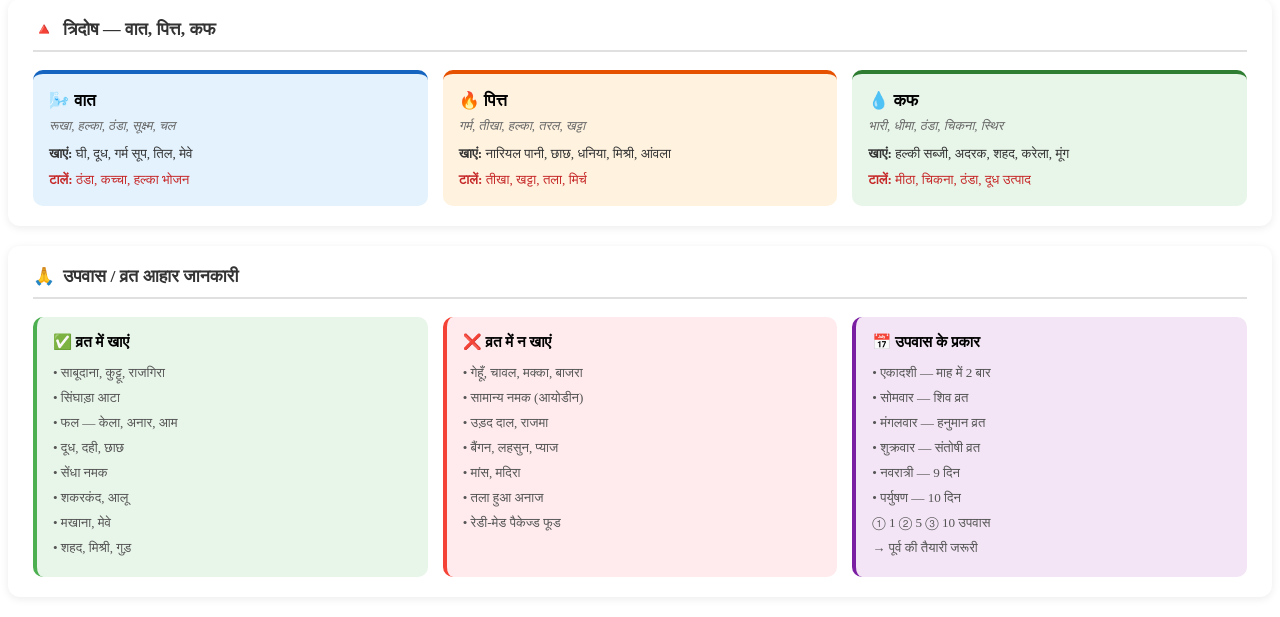
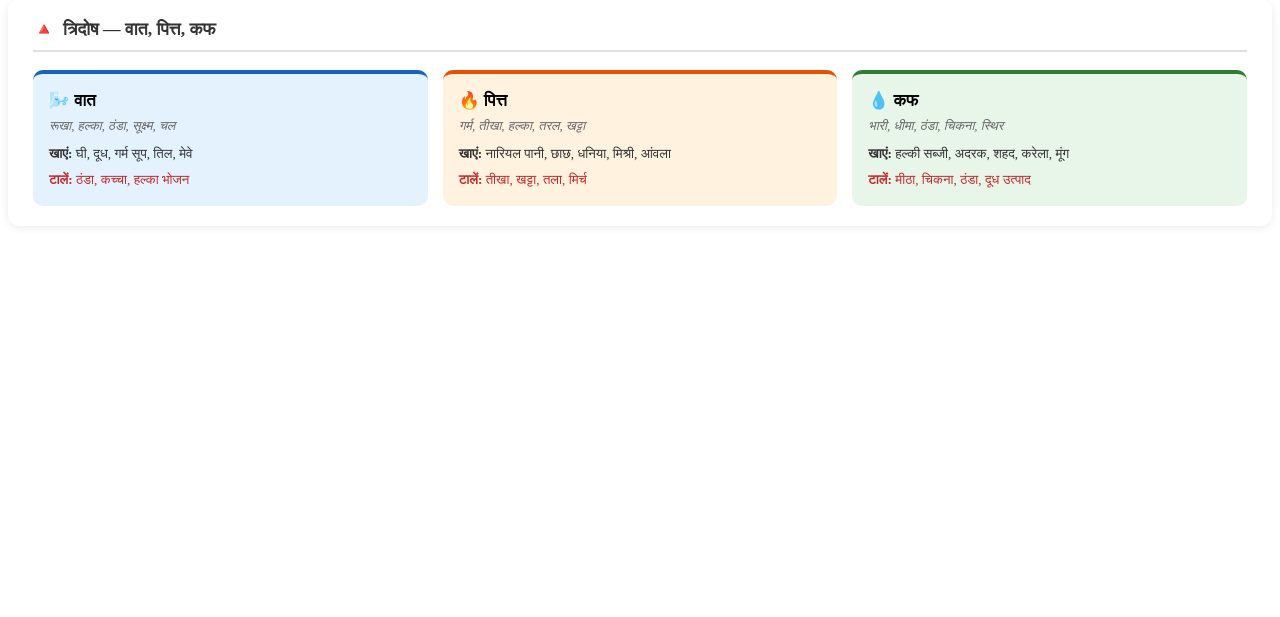
Before and after one commit to anshjain/ayurvedic_food, a Flask app: template templates/tabs/food_education.html in a window 1280 px wide. Shown: the part 988-1605 px from the top of the page. After the commit the page ends 1194 px from the top, so only its background shows below. Run offline with Flask 3, Linux system fonts and the light colour scheme; the template is opened without the code that fills it, so the values that code supplies are empty.

Commit message:
fix food eduaction

```diff
--- a/templates/tabs/food_education.html
+++ b/templates/tabs/food_education.html
@@ -228,7 +228,7 @@
     </div>
 
     <!-- Fasting Info -->
-    <div class="ed-section">
+    <!-- <div class="ed-section">
         <div class="ed-section-title">
             <span>🙏</span>
             <span data-lang="hi">उपवास / व्रत आहार जानकारी</span>
@@ -261,7 +261,7 @@
                 <div class="fasting-list" data-lang="mr" style="display:none;">• एकादशी — महिन्यात 2 वेळा<br>• सोमवार — शिव व्रत<br>• मंगळवार — हनुमान व्रत<br>• शुक्रवार — संतोषी व्रत<br>• नवरात्री — 9 दिवस<br>• पर्युषण — 10 दिवस</div>
             </div>
         </div>
-    </div>
+    </div> -->
 
 </div>
 
```
